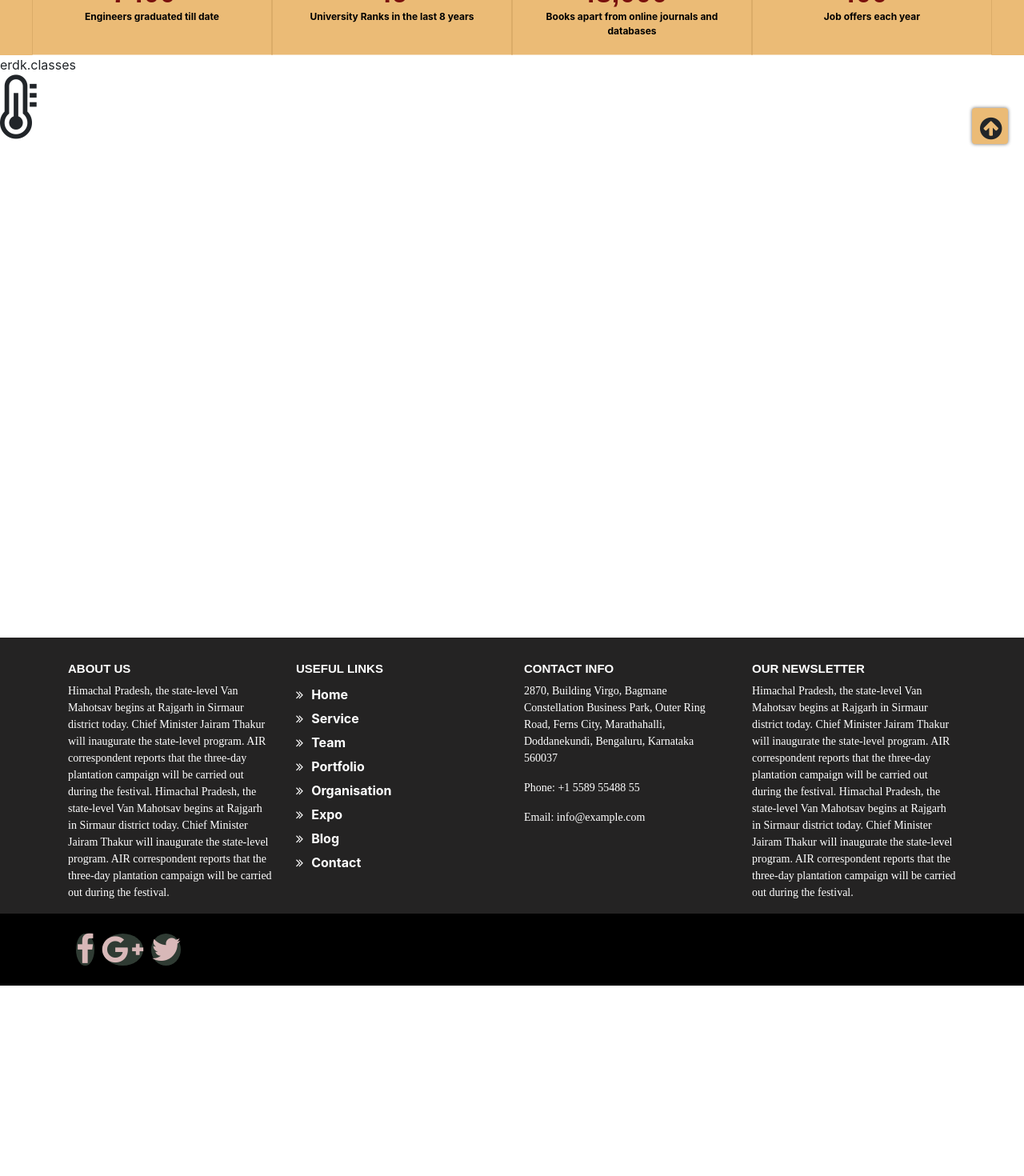
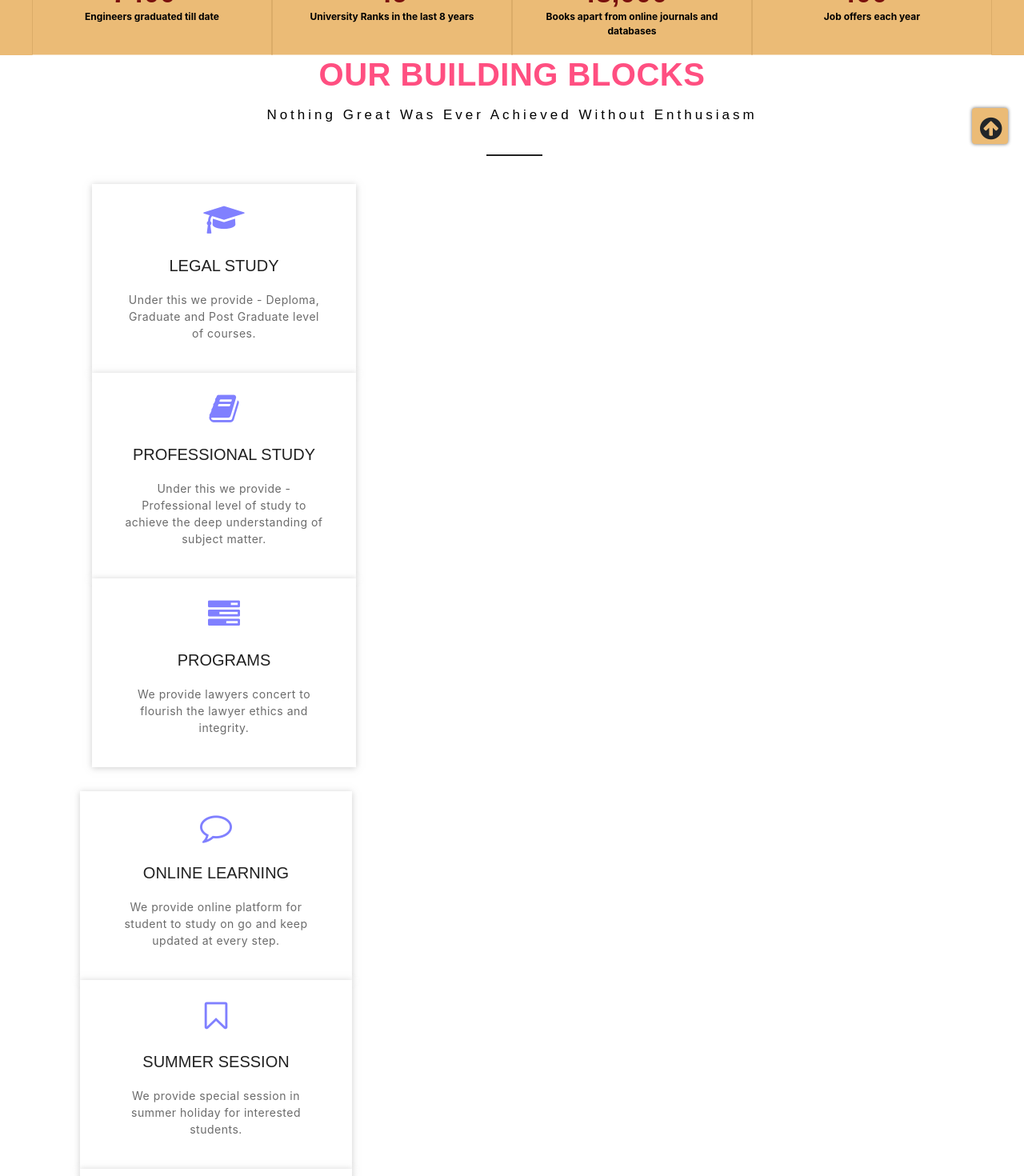
Before and after one commit to anokha777/dyanand-web, an Angular app: page / in a window 1280 px wide. Shown: the part 600-2070 px from the top of the page at 80% size. Before the commit the page ends 1832 px from the top, so only its background shows below. Built offline with nearby package versions, Linux system fonts and the light colour scheme; a web font is replaced by a local one.

Commit message:
services in progress

```diff
--- a/src/app/app.component.html
+++ b/src/app/app.component.html
@@ -1,11 +1,12 @@
 <app-header></app-header>
 <app-banner-carousel></app-banner-carousel>
 <app-success-info-banner></app-success-info-banner>
+<app-home-body></app-home-body>
 <!-- <main>
   <router-outlet></router-outlet>
 </main> -->
 
-{{ title }}
+
 <div>
   <i class="fa fa-thermometer-three-quarters fa-5x" aria-hidden="true"> </i>
 </div>
--- a/src/app/app.component.ts
+++ b/src/app/app.component.ts
@@ -6,5 +6,4 @@ import { Component } from '@angular/core';
   styleUrls: ['./app.component.css']
 })
 export class AppComponent {
-  title = 'erdk.classes';
 }
--- a/src/app/app.module.ts
+++ b/src/app/app.module.ts
@@ -7,6 +7,7 @@ import { FooterComponent } from './footer/footer.component';
 import { BannerCarouselComponent } from './banner-carousel/banner-carousel.component';
 import { SuccessInfoBannerComponent } from './success-info-banner/success-info-banner.component';
 import { BackToTopComponent } from './back-to-top/back-to-top.component';
+import { HomeBodyComponent } from './home-body/home-body.component';
 
 @NgModule({
   declarations: [
@@ -15,7 +16,8 @@ import { BackToTopComponent } from './back-to-top/back-to-top.component';
     FooterComponent,
     BannerCarouselComponent,
     SuccessInfoBannerComponent,
-    BackToTopComponent
+    BackToTopComponent,
+    HomeBodyComponent
   ],
   imports: [
     BrowserModule
--- a/src/app/footer/footer.component.css
+++ b/src/app/footer/footer.component.css
@@ -1,14 +1,17 @@
 .footer {
   background: #242323;
-  color: white; }
+  color: white;
+}
 
 .footer h4 {
   font-size: 15px;
   font-family: Arial, Helvetica, sans-serif;
   font-weight: bold;
-  color: #fff;
+  color: #e9d1a1;
   text-transform: uppercase;
-  padding-top: 30px; }
+  padding-top: 30px;
+  line-height: 40px
+}
 
 .footer p {
   font-size: 14px;
--- /dev/null
+++ b/src/app/home-body/home-body.component.css
@@ -0,0 +1,119 @@
+div {
+  display: block;
+}
+
+.services {
+  padding: 5em 0;
+}
+
+.heading-agileinfo {
+  font-weight: 600;
+  letter-spacing: .5px;
+  font-size: 40px;
+  margin-bottom: 1.9em;
+  text-align: center;
+  color: #ff4f81;
+  text-transform: uppercase;
+  position: relative;
+  margin-top: 0;
+}
+
+h1, h2, h3, h4, h5, h6 {
+  margin: 0;
+  font-family: 'Work Sans', sans-serif;
+}
+
+.heading-agileinfo span {
+  display: block;
+  font-size: 17px !important;
+  margin-top: 1em;
+  letter-spacing: 4px;
+  text-transform: capitalize;
+  color: #000000;
+  font-weight: 500;
+}
+
+.heading-agileinfo span:after {
+  content: '';
+  background: #212121;
+  height: 2px;
+  width: 70px;
+  position: absolute;
+  top: 132%;
+  right: 47%;
+}
+
+.services-top-grids {
+  margin-bottom: 30px;
+  margin-bottom: 30px;
+}
+
+.services-bottom-grids {
+  margin-bottom: 30px;
+  margin-bottom: 30px;
+}
+
+.grid1 {
+  text-align: center;
+  background: #e0e0e0;
+  background: #ffc107;
+  background: #fff;
+  padding: 25px 40px;
+  -webkit-box-shadow: 0 0 40px #aaa;
+  -moz-box-shadow: 0 0 40px #aaa;
+  box-shadow: 0 0 40px #aaa;
+  -webkit-transition: all 0.5s;
+  -moz-transition: all 0.5s;
+  transition: all 0.5s;
+  -o-transition: all 0.5s;
+  -ms-transition: all 0.5s;
+  -webkit-box-shadow: 0px 1px 8px 0px rgba(158, 158, 158, 0.75);
+  -moz-box-shadow: 0px 1px 8px 0px rgba(158, 158, 158, 0.75);
+  box-shadow: 0px 1px 8px 0px rgba(158, 158, 158, 0.5);
+}
+
+.grid1:hover {
+  background: #8ee9e4;
+}
+
+.grid1 i.fa {
+  font-size: 40px;
+  color: #8080ff;
+}
+
+.fa {
+  display: inline-block;
+  font: normal normal normal 14px/1 FontAwesome;
+  font-size: inherit;
+  text-rendering: auto;
+  -webkit-font-smoothing: antialiased;
+  -moz-osx-font-smoothing: grayscale;
+}
+
+.fa-mortar-board:before, .fa-graduation-cap:before {
+  content: "\f19d";
+}
+
+.grid1 h4 {
+  font-size: 20px;
+  text-transform: uppercase;
+  margin: 25px 0 20px;
+  color: #212121;
+}
+
+.grid1 p {
+  font-size: 14px;
+  letter-spacing: .5px;
+  color: #6b6b6b;
+}
+
+p {
+  margin: 0;
+  letter-spacing: 1px;
+  font-size: 0.9em;
+  display: block;
+  margin-block-start: 1em;
+  margin-block-end: 1em;
+  margin-inline-start: 0px;
+  margin-inline-end: 0px;
+}
--- /dev/null
+++ b/src/app/home-body/home-body.component.html
@@ -0,0 +1,61 @@
+<div class="services">
+  <h3 class="heading-agileinfo">
+    Our Building Blocks<span>Nothing great was ever achieved without enthusiasm</span>
+  </h3>
+  <div class="container">
+    <div class="services-top-grids col-sm-12 col-md-12 col-lg-12 col-xl-12">
+      <div class="col-md-4 col-lg-4 col-xl-4">
+        <div class="grid1">
+          <i class="fa fa-graduation-cap" aria-hidden="true"></i>
+          <h4>Legal Study</h4>
+          <p>Under this we provide - Deploma, Graduate and Post Graduate
+            level of courses.</p>
+        </div>
+      </div>
+      <div class="col-md-4 col-lg-4 col-xl-4">
+        <div class="grid1">
+          <i class="fa fa-book" aria-hidden="true"></i>
+          <h4>Professional Study</h4>
+          <p>Under this we provide - Professional level of study to
+            achieve the deep understanding of subject matter.</p>
+        </div>
+      </div>
+      <div class="col-md-4 col-lg-4 col-xl-4">
+        <div class="grid1">
+          <i class="fa fa-tasks" aria-hidden="true"></i>
+          <h4>Programs</h4>
+          <p>We provide lawyers concert to flourish the lawyer ethics and
+            integrity.</p>
+        </div>
+      </div>
+
+    </div>
+    <div class="services-bottom-grids">
+      <div class="col-md-4">
+        <div class="grid1">
+          <i class="fa fa-comment-o" aria-hidden="true"></i>
+          <h4>Online Learning</h4>
+          <p>We provide online platform for student to study on go and
+            keep updated at every step.</p>
+        </div>
+      </div>
+      <div class="col-md-4">
+        <div class="grid1">
+          <i class="fa fa-bookmark-o" aria-hidden="true"></i>
+          <h4>Summer Session</h4>
+          <p>We provide special session in summer holiday for interested
+            students.</p>
+        </div>
+      </div>
+      <div class="col-md-4">
+        <div class="grid1">
+          <i class="fa fa-globe" aria-hidden="true"></i>
+          <h4>Global Education</h4>
+          <p>We provide national &amp; international level of study. We teach
+            best way adopting best pedagogy.</p>
+        </div>
+      </div>
+      <div class="clearfix"></div>
+    </div>
+  </div>
+</div>
--- /dev/null
+++ b/src/app/home-body/home-body.component.ts
@@ -0,0 +1,15 @@
+import { Component, OnInit } from '@angular/core';
+
+@Component({
+  selector: 'app-home-body',
+  templateUrl: './home-body.component.html',
+  styleUrls: ['./home-body.component.css']
+})
+export class HomeBodyComponent implements OnInit {
+
+  constructor() { }
+
+  ngOnInit() {
+  }
+
+}
```
Also changed, not shown: 1 other file (tests, documents, lock files or other folders).
